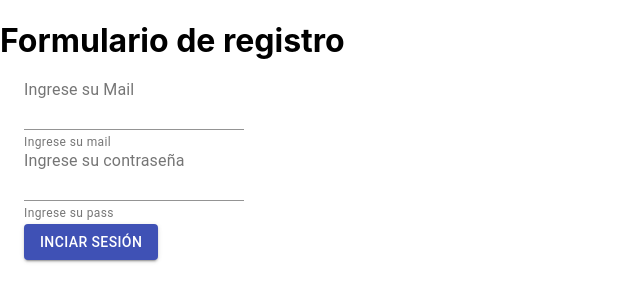
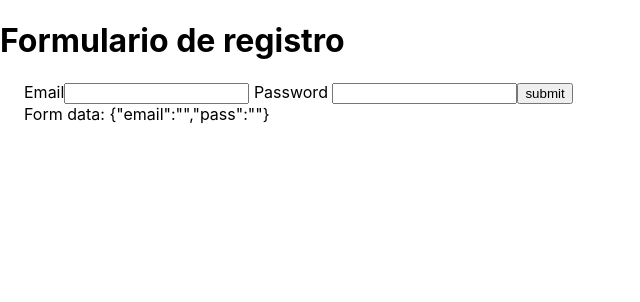
Before and after one commit to CristianDavidChinoBejar/DonAR, a React (Create React App) app in the folder FrontEnd/donar_front/: page /registro in a window 1280 px wide. Shown: the top 302 px of the page, without its empty margins (0-640 px from the left). Built offline with nearby package versions, Linux system fonts and the light colour scheme.

Commit message:
estructuraGrid_y_form

```diff
--- a/FrontEnd/donar_front/package.json
+++ b/FrontEnd/donar_front/package.json
@@ -4,11 +4,13 @@
   "private": true,
   "dependencies": {
     "@material-ui/core": "^4.11.4",
+    "@material-ui/icons": "^4.11.2",
     "@testing-library/jest-dom": "^5.12.0",
     "@testing-library/react": "^11.2.7",
     "@testing-library/user-event": "^12.8.3",
     "react": "^17.0.2",
     "react-dom": "^17.0.2",
+    "react-router-dom": "^5.2.0",
     "react-scripts": "4.0.3",
     "web-vitals": "^1.1.2"
   },
--- a/FrontEnd/donar_front/src/components/Formulario_registro/Form_registro.jsx
+++ b/FrontEnd/donar_front/src/components/Formulario_registro/Form_registro.jsx
@@ -1,15 +1,71 @@
-import React from 'react'
+import React, {useState} from 'react'
 import {Container, FormControl, InputLabel, Input, FormHelperText, Button, Grid} from '@material-ui/core';
 
 const Form_registro = () => {
+    const [email, setEmail] = useState("")
+    const [pass, setPass] = useState("")
 
+    const handdleSubmit = async e => {
+        // fetch o axios
+        e.preventDefault()
+        let form = document.getElementById('form_registro')
+        console.log(form)
+        let data =  new FormData(form)
 
+       await fetch('http://127.0.0.1:8000/api/register',{
+            method: 'POST',
+            body: data
+
+        }) .then(datos => datos.json())
+            .then(dataFormRegistro => {
+                console.log(dataFormRegistro)
+            })
+        //TODO: FALTA TERMINAR EL ENVIO DEL FORMULARIO
+        // try {
+        //     let config = {
+        //         method: 'POST',
+        //         headers: {
+        //             // 'Accept': 'application/json',
+        //             // 'Content-Type': 'application/json'
+        //         },
+        //         body: JSON.stringify({email, pass})
+        //     }
+
+        //     fetch('url', {
+        //         config
+        //     })
+
+        //     console.log({email, pass})
+        // } catch (error) {
+
+        // }
+    }
 
     return (
         <div>
             <h1>Formulario de registro</h1>
              <Container>
-                <form action="hola.php" method="post" id="formulario">
+                <form onSubmit= {handdleSubmit} id="form_registro" >
+                    <label > Email</label>
+                    <input
+                        onChange = {({target : {value}}) => setEmail(value) }
+                        value = {email}
+                        name = "correo"
+                    />
+
+                    <label > Password </label>
+                    <input
+                        onChange = {({target : {value}}) => setPass(value) }
+                        value = {pass}
+                        name = "password"
+                    />
+                    <input type="submit" value="submit"/>
+
+                </form>
+
+                <div>Form data: {JSON.stringify({email, pass})} </div>
+
+                {/* <form action="hola.php" method="post" id="formulario">
                     <InputLabel htmlFor="email">Ingrese su Mail</InputLabel>
                     <Input id="email" type="email" aria-describedby="email-helper" />
                     <FormHelperText id="email-helper">Ingrese su mail </FormHelperText>
@@ -21,7 +77,7 @@ const Form_registro = () => {
                     <Button variant="contained" color="primary" type="submit">
                         Inciar sesión
                     </Button>
-                </form>
+                </form> */}
 
 
 
--- a/FrontEnd/donar_front/src/components/Grid_publication/Grid_publication.jsx
+++ b/FrontEnd/donar_front/src/components/Grid_publication/Grid_publication.jsx
@@ -4,9 +4,9 @@ import Paper from '@material-ui/core/Paper';
 import Grid from '@material-ui/core/Grid';
 import Button from '@material-ui/core/Button';
 import Box from '@material-ui/core/Box';
-
+// import { KeyboardArrowDownIcon } from '@material-ui/icons';
 import KeyboardArrowDownIcon from '@material-ui/icons/KeyboardArrowDown';
-
+import Estruct_publication from '../estruct_publication/Estruct_publication'
 
 const useStyles = makeStyles((theme) => ({
     root: {
@@ -28,7 +28,9 @@ const useStyles = makeStyles((theme) => ({
       return (
         <React.Fragment>
           <Grid item xs={3}>
-            <Paper className={classes.paper}>Publicación</Paper>
+            <Paper className={classes.paper}>
+              <Estruct_publication />
+            </Paper>
           </Grid>
           <Grid item xs={3}>
             <Paper className={classes.paper}>Publicación</Paper>
@@ -61,7 +63,6 @@ const useStyles = makeStyles((theme) => ({
         <Box display="flex" justifyContent="center" m={1} p={1} bgcolor="background.paper" >
             <Button p={1} bgcolor="grey.300" variant="contained" color="primary" >
                 Ver más
-
                 <KeyboardArrowDownIcon />
             </Button>
         </Box>
--- /dev/null
+++ b/FrontEnd/donar_front/src/components/estruct_publication/Estruct_publication.jsx
@@ -0,0 +1,51 @@
+import React from 'react';
+import { makeStyles } from '@material-ui/core/styles';
+import Card from '@material-ui/core/Card';
+import CardActionArea from '@material-ui/core/CardActionArea';
+import CardActions from '@material-ui/core/CardActions';
+import CardContent from '@material-ui/core/CardContent';
+import CardMedia from '@material-ui/core/CardMedia';
+import Button from '@material-ui/core/Button';
+import Typography from '@material-ui/core/Typography';
+
+const useStyles = makeStyles({
+  root: {
+    maxWidth: 345,
+  },
+  media: {
+    height: 140,
+  },
+});
+
+export default function Estruct_publication() {
+  const classes = useStyles();
+
+  return (
+    <Card className={classes.root}>
+      <CardActionArea>
+        <CardMedia
+          className={classes.media}
+          image="/static/images/cards/contemplative-reptile.jpg"
+          title="Contemplative Reptile"
+        />
+        <CardContent>
+          <Typography gutterBottom variant="h5" component="h2">
+            Lizard
+          </Typography>
+          <Typography variant="body2" color="textSecondary" component="p">
+            Lizards are a widespread group of squamate reptiles, with over 6,000 species, ranging
+            across all continents except Antarctica
+          </Typography>
+        </CardContent>
+      </CardActionArea>
+      <CardActions>
+        <Button size="small" color="primary">
+          Share
+        </Button>
+        <Button size="small" color="primary">
+          Learn More
+        </Button>
+      </CardActions>
+    </Card>
+  );
+}
```
Also changed, not shown: FrontEnd/donar_front/src/App.js (+4 -3 lines), FrontEnd/donar_front/src/helpers/send_Form.js (added), 1 other file (tests, documents, lock files or other folders).
